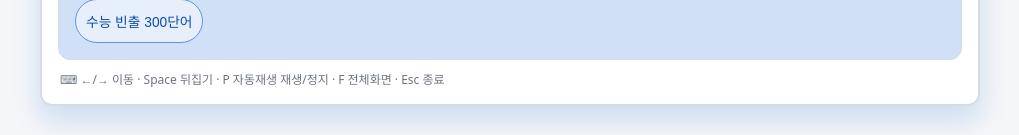
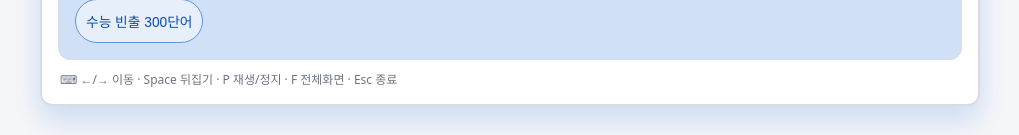
Before and after one commit to itjustcloud/flashcards, a React (Vite) app: page / in a window 1280 px wide. Shown: the part 719-854 px from the top of the page, without its empty margins (130-1149 px from the left). Built offline with nearby package versions, Linux system fonts and the light colour scheme.

Commit message:
chore: shorten shortcut hint text

```diff
--- a/src/App.tsx
+++ b/src/App.tsx
@@ -634,7 +634,7 @@ export default function App() {
             </div>
           )}
 
-          <p className="shortcut-help">⌨ ←/→ 이동 · Space 뒤집기 · P 자동재생 재생/정지 · F 전체화면 · Esc 종료</p>
+          <p className="shortcut-help">⌨ ←/→ 이동 · Space 뒤집기 · P 재생/정지 · F 전체화면 · Esc 종료</p>
         </section>
       )}
 
```
